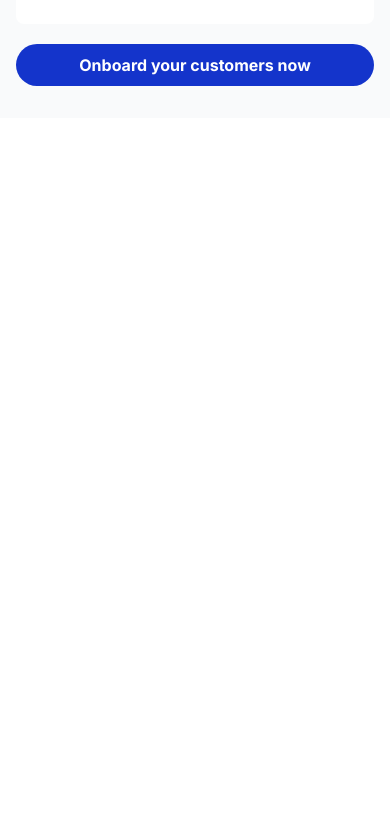
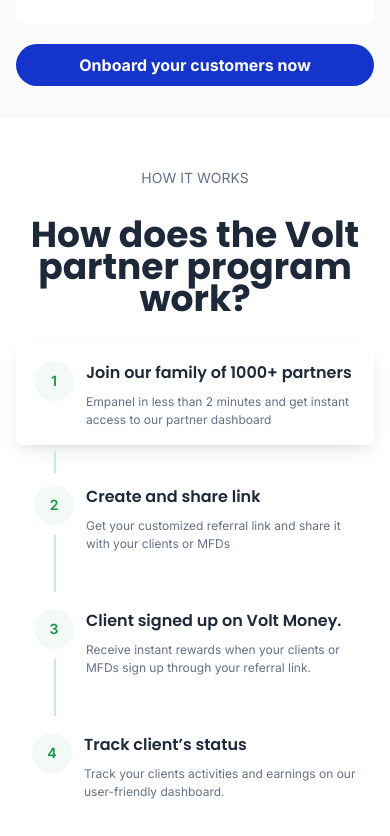
Before and after one commit to sekhorroy/partnerLandingPage_VOLT, a Next.js app: page / in a window 390 px wide. Shown: the part 1862-2698 px from the top of the page. Before the commit the page ends 1980 px from the top, so only its background shows below. Built offline with nearby package versions, Linux system fonts and the light colour scheme.

Commit message:
mobile stepper added

```diff
--- a/src/LandingPage/PartnerLandingPage.tsx
+++ b/src/LandingPage/PartnerLandingPage.tsx
@@ -4,7 +4,8 @@
 import { useMemo } from "react";
 import TopSection from "@/LandingPage/topSection/topSection";
 import PartnerSection from "@/LandingPage/partnerSection/partnerSection";
-import HowItWorksSection from "@/LandingPage/howItWorksSection/howItWorksSection";
+import VoltBenefit from "@/LandingPage/voltBenefitSection/voltBenefit";
+import HowItWorks from "@/LandingPage/howItWorksSection/HowItWorks";
 
 export default function PartnerLandingPage() {
   const width = getScreenX();
@@ -21,7 +22,8 @@
         <Header />
         <TopSection />
         <PartnerSection />
-        <HowItWorksSection />
+        <VoltBenefit />
+        <HowItWorks />
       </div>
     );
   }, [width]);
--- /dev/null
+++ b/src/LandingPage/howItWorksSection/HowItWorks.module.css
@@ -0,0 +1,45 @@
+.howItWorksContainer {
+    width: 100%;
+    box-sizing: border-box;
+    display: flex;
+    flex-direction: column;
+    align-items: center;
+}
+.howItWorksContainer1 {
+    width: 100%;
+    box-sizing: border-box;
+    max-width: 1024px;
+    display: flex;
+    flex-direction: column;
+    justify-content: center;
+}
+.howItWorksContainerT1 {
+    font-family: 'Inter';
+    font-style: normal;
+    font-weight: 400;
+    font-size: 14px;
+    line-height: 24px;
+    /* identical to box height, or 171% */
+
+    text-align: center;
+    text-transform: uppercase;
+
+    /* Grey / Charcoal */
+
+    color: #667085;
+}
+
+.howItWorksContainerT2 {
+    font-family: 'Poppins';
+    font-style: normal;
+    font-weight: 700;
+    font-size: 24px;
+    line-height: 32px;
+    /* or 133% */
+
+    text-align: center;
+
+    /* Grey/Night */
+
+    color: #1D2939;
+}
--- /dev/null
+++ b/src/LandingPage/howItWorksSection/HowItWorks.tsx
@@ -0,0 +1,47 @@
+import { isMobile } from "@/configs/utils";
+import styles from "./HowItWorks.module.css";
+import { useMemo } from "react";
+import {StepperBenefit} from "@/components/stepperBenefit";
+import {StepperBenefitData} from "@/components/stepperBenefit/type";
+
+export default function HowItWorks() {
+    const _isMobile: boolean = isMobile();
+
+    const stepperData: StepperBenefitData[] = [{
+        title: 'Join our family of 1000+ partners',
+        subTitle: 'Empanel in less than 2 minutes and get instant access to our partner dashboard'
+    }, {
+        title: 'Create and share link',
+        subTitle: 'Get your customized referral link and share it with your clients or MFDs'
+    }, {
+        title: 'Client signed up on Volt Money.',
+        subTitle: 'Receive instant rewards when your clients or MFDs sign up through your referral link.'
+    }, {
+        title: 'Track client’s status',
+        subTitle: 'Track your clients activities and earnings on our user-friendly dashboard.'
+    }]
+
+    const _child = useMemo(() => {
+        return (
+            <>
+                <div className={styles.howItWorksContainer} style={{paddingTop: 48, paddingLeft: 16, paddingRight: 16}}>
+                    <div className={styles.howItWorksContainer1}>
+                        <div className={styles.howItWorksContainerT1}>
+                           HOW IT WORKS
+                        </div>
+                        <div className={styles.howItWorksContainerT2}>
+                            <h2 >
+                                How does the Volt partner program work?
+                            </h2>
+                        </div>
+                        <div>
+                            <StepperBenefit activeId={0} data={stepperData} />
+                        </div>
+                    </div>
+                </div>
+            </>
+        );
+    }, [_isMobile]);
+
+    return _child;
+}
--- a/src/LandingPage/howItWorksSection/howItWorksSection.tsx
+++ b/src/LandingPage/voltBenefitSection/voltBenefit.tsx
@@ -1,5 +1,5 @@
 import { isMobile } from "@/configs/utils";
-import styles from "./howItWorkdsSection.module.css";
+import styles from "./voltBenefit.module.css";
 import { useMemo } from "react";
 import { TabComponent } from "@/components/tabComponent";
 import { TabComponentOptions } from "@/components/tabComponent/type";
@@ -112,7 +112,7 @@
   },
 ];
 
-export default function HowItWorksSection() {
+export default function VoltBenefit() {
   const _isMobile: boolean = isMobile();
   console.log("_isMobile: ", _isMobile);
 
--- a/src/components/card/index.tsx
+++ b/src/components/card/index.tsx
@@ -7,7 +7,7 @@
 
 export const Card: React.FunctionComponent<CardProps> = ({
   leftIcon= null ,
-  type = CardTypes.HOW_IT_WORKS,
+  type = CardTypes.VOLT_BENEFIT,
   title,
   subTitle,
 }) => {
--- a/src/components/card/types.ts
+++ b/src/components/card/types.ts
@@ -1,7 +1,7 @@
 import {ImageProps} from "@/components/button/type";
 
 export enum CardTypes {
-    HOW_IT_WORKS = 'HOW_IT_WORKS',
+    VOLT_BENEFIT = 'VOLT_BENEFIT',
 }
 export type CardProps = {
     type: CardTypes,
--- /dev/null
+++ b/src/components/stepperBenefit/index.tsx
@@ -0,0 +1,93 @@
+import { isMobile } from "@/configs/utils";
+import { TabComponentProps } from "@/components/tabComponent/type";
+import { useCallback, useMemo, useState } from "react";
+import styles from "./stepperBenefit.module.css";
+import { StepperBenefitProps } from "@/components/stepperBenefit/type";
+
+export const StepperBenefit: React.FunctionComponent<StepperBenefitProps> = ({
+  activeId = 0,
+  data,
+}) => {
+  const _isMobile: boolean = isMobile();
+  const [_activeId, setActiveId] = useState(activeId);
+
+  const handleClick = async (index: number) => {
+    await setActiveId(index);
+  };
+
+  const _child = useMemo(() => {
+    return (
+      <>
+        <div className={styles.stepperBenefitContainer} style={{}}>
+          {data &&
+            data.map((item, index) => {
+              return (
+                <div
+                  key={index}
+                  className={
+                    _activeId === index
+                      ? styles.stepperBenefitC1Selected
+                      : styles.stepperBenefitC1
+                  }
+                  style={{
+                    paddingTop: 16,
+                    paddingLeft: 16,
+                    paddingBottom: 16,
+                    paddingRight: 16
+                  }}
+                  onClick={() => handleClick(index)}
+                >
+                  <>
+                    {index !== data.length - 1 ? (
+                      <div
+                        className={styles.verticalLine}
+                        style={
+                          _activeId === index
+                            ? {
+                                height: 20,
+                                position: "relative",
+                                top: 90,
+                                left: 22,
+                              }
+                            : {
+                                height: 55,
+                                position: "relative",
+                                top: 50,
+                                left: 22,
+                              }
+                        }
+                      ></div>
+                    ) : (
+                      <></>
+                    )}
+                    <div
+                      className={styles.stepperBenefitChildC1}
+                      style={{
+                        marginRight: 12,
+                      }}
+                    >
+                      {index + 1}
+                    </div>
+                    <div className={styles.stepperBenefitChildC2}>
+                      <div className={styles.stepperBenefitChildC2T1}>
+                        {item.title}
+                      </div>
+                      <div className={styles.stepperBenefitChildC2T2}>
+                        {item.subTitle}
+                      </div>
+                    </div>
+                  </>
+                </div>
+              );
+            })}
+        </div>
+      </>
+    );
+  }, [_activeId]);
+
+  return (
+    <>
+      <div>{_child}</div>
+    </>
+  );
+};
--- /dev/null
+++ b/src/components/stepperBenefit/stepperBenefit.module.css
@@ -0,0 +1,73 @@
+.stepperBenefitContainer {
+    width: 100%;
+    box-sizing: border-box;
+}
+
+.stepperBenefitC1Selected {
+    display: flex;
+    flex-direction: row;
+    margin-bottom: 24px;
+    background: #FFFFFF;
+    box-shadow: 0px 6px 12px -6px rgba(24, 39, 75, 0.12), 0px 8px 24px -4px rgba(24, 39, 75, 0.08);
+    border-radius: 8px;
+    z-index: 2;
+}
+
+.stepperBenefitC1 {
+    display: flex;
+    flex-direction: row;
+    margin-bottom: 24px;
+    background: #FFFFFF;
+    z-index: 3;
+}
+
+.verticalLine {
+    width: 0px;
+    background-color: #CFEADA;
+    border: 1.5px solid #CFEADA;
+    z-index: 1;
+}
+.stepperBenefitChildC1 {
+    min-width: 40px;
+    height: 40px;
+    background: #F3FAF6;
+    border-radius: 30px;
+
+    font-family: 'Inter';
+    font-style: normal;
+    font-weight: 600;
+    font-size: 14px;
+    line-height: 20px;
+    /* identical to box height, or 143% */
+    display: flex;
+    justify-content: center;
+    align-items: center;
+    /* Secondary/100 */
+    color: #109648;
+    z-index: 4;
+}
+.stepperBenefitChildC2 {
+    display: flex;
+    flex-direction: column;
+    gap: 8px
+}
+.stepperBenefitChildC2T1 {
+    font-family: 'Poppins';
+    font-style: normal;
+    font-weight: 600;
+    font-size: 16px;
+    line-height: 24px;
+    /* identical to box height, or 150% */
+    /* Grey/Night */
+    color: #1D2939;
+}
+.stepperBenefitChildC2T2 {
+    font-family: 'Inter';
+    font-style: normal;
+    font-weight: 400;
+    font-size: 12px;
+    line-height: 18px;
+    /* or 150% */
+    /* Grey / Charcoal */
+    color: #667085;
+}
--- /dev/null
+++ b/src/components/stepperBenefit/type.ts
@@ -0,0 +1,9 @@
+export type StepperBenefitData = {
+    title?: string,
+    subTitle?: string
+}
+
+export type StepperBenefitProps = {
+    activeId: number,
+    data: StepperBenefitData[]
+}
```
Also changed, not shown: src/LandingPage/voltBenefitSection/voltBenefit.module.css (renamed from src/LandingPage/howItWorksSection/howItWorkdsSection.module.css).
